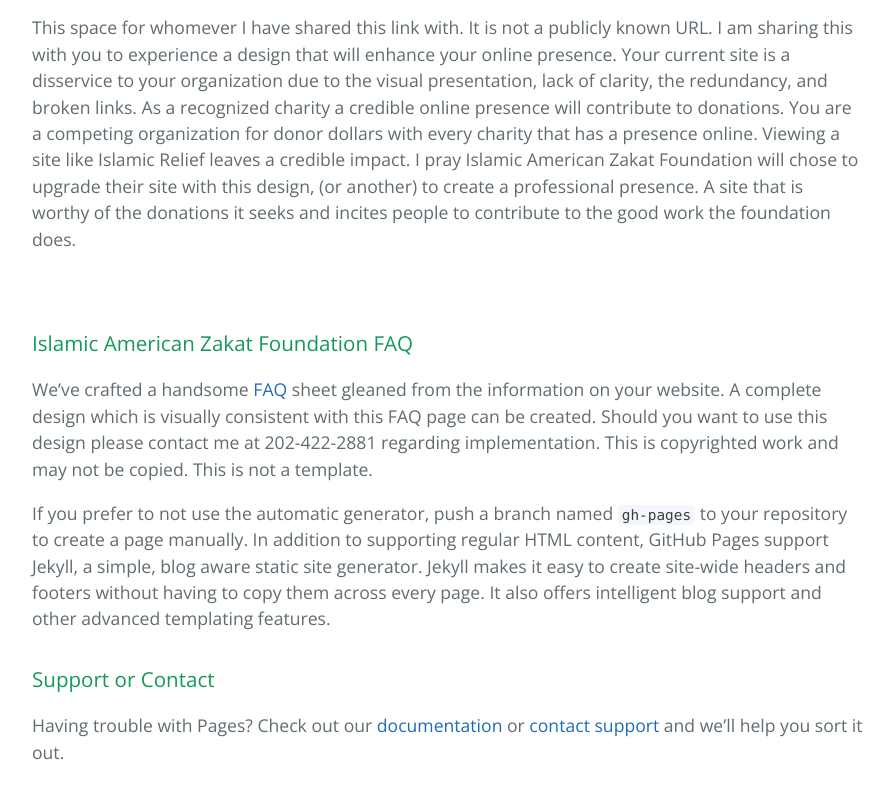
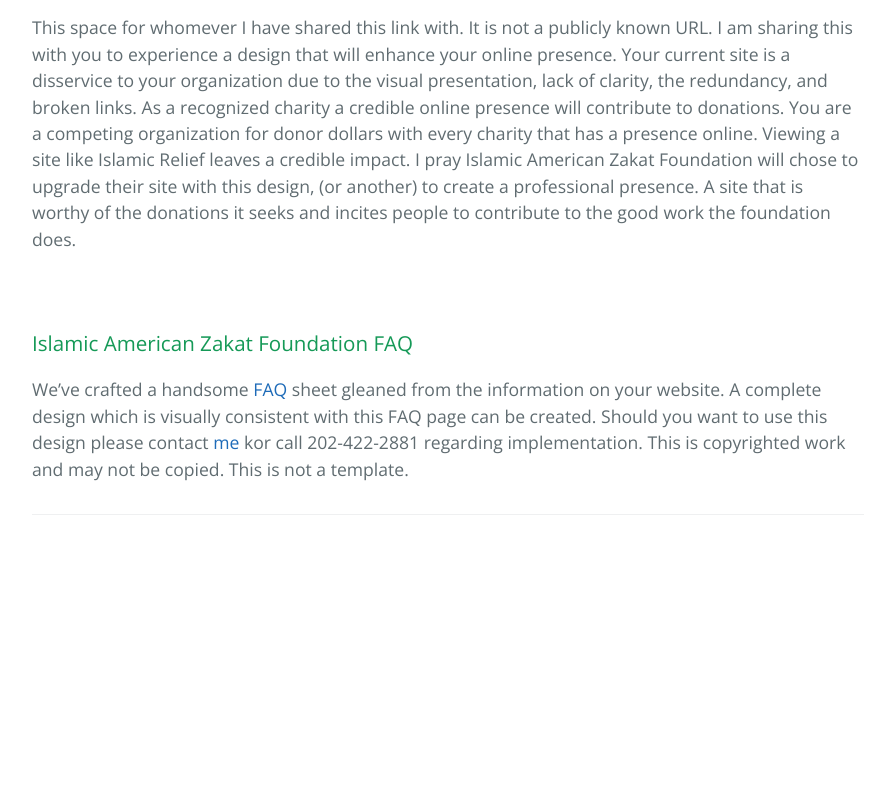
Before and after one commit to Atiya/atiya.github.io, a plain HTML site: page index.html in a window 1280 px wide. Shown: the part 336-1130 px from the top of the page, without its empty margins (192-1087 px from the left). After the commit the page ends 915 px from the top, so only its background shows below. Drawn offline with nearby package versions, Linux system fonts and the light colour scheme.

Commit message:
Update index.html

```diff
--- a/index.html
+++ b/index.html
@@ -25,17 +25,7 @@ Islamic Relief leaves a credible impact. I pray Islamic American Zakat Foundatio
 
 <h3>Islamic American Zakat Foundation FAQ</h3>
 
-<p>We’ve crafted a handsome <a href="https://iazf_faq.html">FAQ</a> sheet gleaned from the information on your website. A complete design which is visually consistent with this FAQ page can be created. Should you want to use this design please contact me at 202-422-2881 regarding implementation. This is copyrighted work and may not be copied. This is not a template.</p>
-
-
-
-<p>If you prefer to not use the automatic generator, push a branch named <code>gh-pages</code> to your repository to create a page manually. In addition to supporting regular HTML content, GitHub Pages support Jekyll, a simple, blog aware static site generator. Jekyll makes it easy to create site-wide headers and footers without having to copy them across every page. It also offers intelligent blog support and other advanced templating features.</p>
-
-
-<h3>
-<a id="support-or-contact" class="anchor" href="#support-or-contact" aria-hidden="true"><span aria-hidden="true" class="octicon octicon-link"></span></a>Support or Contact</h3>
-
-<p>Having trouble with Pages? Check out our <a href="https://help.github.com/pages">documentation</a> or <a href="https://github.com/contact">contact support</a> and we’ll help you sort it out.</p>
+<p>We’ve crafted a handsome <a href="https://atiya.github.io/IAZF_FAQ.html">FAQ</a> sheet gleaned from the information on your website. A complete design which is visually consistent with this FAQ page can be created. Should you want to use this design please contact <a href="mailto: design@atiyaaa.com">me</a> kor call 202-422-2881 regarding implementation. This is copyrighted work and may not be copied. This is not a template.</p>
 
       <footer class="site-footer">
 
```
